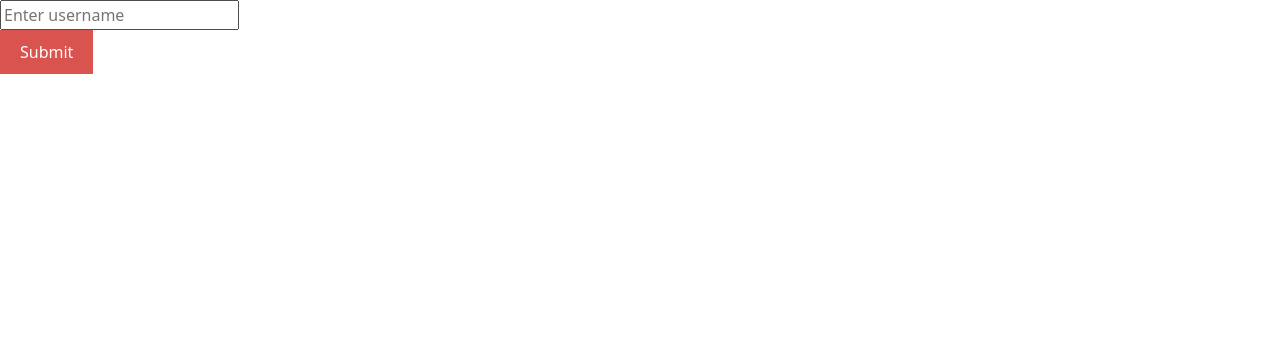
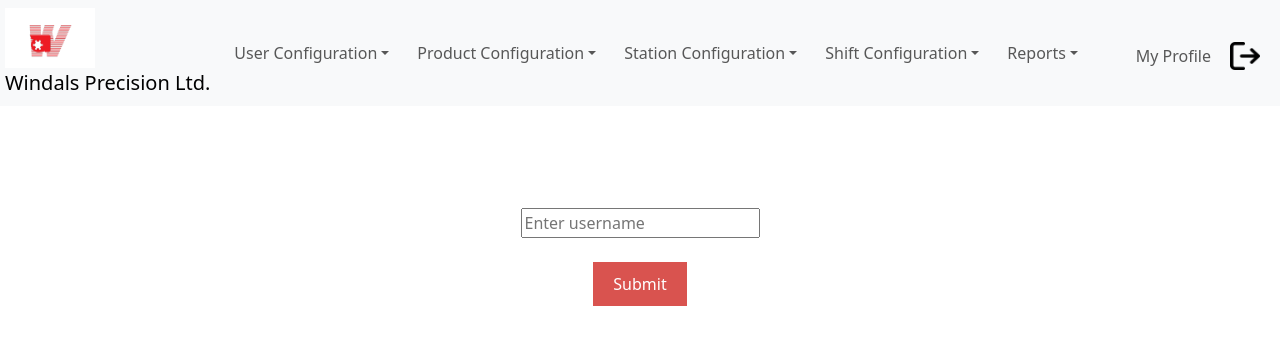
Before and after one commit to anjalipanchariya/windalsweb, a React (Create React App) app in the folder client/: page /1/LoginLog in a window 1280 px wide. Shown: the top 344 px of the page. Built offline with nearby package versions, Linux system fonts and the light colour scheme; no server answers.

Commit message:
report pages css updated

```diff
--- a/client/src/components/footer.css
+++ b/client/src/components/footer.css
@@ -2,7 +2,7 @@
     text-align: center;
     background-color: rgb(109, 109, 109);
     color: white;
-    height: 60px;
+    height: 30px;
     width: 100%;
     position: fixed;
     bottom: 0;
--- a/client/src/components/navbar.js
+++ b/client/src/components/navbar.js
@@ -42,10 +42,9 @@ function WindalsNav() {
   return (
     <>
       <Navbar expand="lg" className="bg-body-tertiary fixed-top">
-
           <div class="col" style={{ marginLeft: 5 }} >
-          <button type='button' style={{backgroundColor:'white'}}onClick={redirectToHome}><img src={logo} alt='' style={{ height: 40, width: 50 }} /></button>
-          <Navbar.Brand as={Link} to='/'>Windals Precision Ltd.</Navbar.Brand>
+          <button type='button' style={{backgroundColor:'white'}} onClick={redirectToHome}><img src={logo} alt='' style={{ height: 40, width: 50 }} /></button>
+          <Navbar.Brand>Windals Precision Ltd.</Navbar.Brand>
           </div>
           <Navbar.Toggle aria-controls="basic-navbar-nav" />
           <Navbar.Collapse id="basic-navbar-nav">
--- a/client/src/components/reports/loginLog.js
+++ b/client/src/components/reports/loginLog.js
@@ -1,19 +1,21 @@
-import { useFormik} from "formik";
+import { useFormik } from "formik";
 import * as Yup from "yup";
 import { getLoginLogInfo } from "../../helper/helper";
 import { useState } from "react";
 import Table from "../table";
 import { Alert } from 'react-bootstrap';
 import toast, { Toaster } from 'react-hot-toast';
+import WindalsNav from "../navbar";
+import './jobReport.css'
 
 function LoginLog() {
 
-    const [loginLogInfo,setLoginLogInfo] = useState([])
+    const [loginLogInfo, setLoginLogInfo] = useState([])
 
     const columns = [
-        {field:'station_name', label:'Station Name'},
-        {field:'login_date_time', label:'Login date and time'},
-        {field:'logout_date_time', label:'Logout date and time'},
+        { field: 'station_name', label: 'Station Name' },
+        { field: 'login_date_time', label: 'Login date and time' },
+        { field: 'logout_date_time', label: 'Logout date and time' },
     ]
 
     const validationSchema = Yup.object().shape({
@@ -25,19 +27,19 @@ function LoginLog() {
             userName: ""
         },
         validationSchema: validationSchema,
-        onSubmit:(values)=>{
+        onSubmit: (values) => {
             const getLoginLogInfoPromice = getLoginLogInfo(values)
-                toast.promise(getLoginLogInfoPromice,{
+            toast.promise(getLoginLogInfoPromice, {
                 loading: "Fetching data",
-                    error: (err) => { return err.msg},
+                error: (err) => { return err.msg },
                 success: (result) => {
-                        const newResult = result.map((log)=>{
+                    const newResult = result.map((log) => {
 
 
 
                         return {
                             ...log,
-                             station_name: log.station_name===null ? "null" : log.station_name,
+                            station_name: log.station_name === null ? "null" : log.station_name,
                             login_date_time: log.login_date_time
                                 ? [
                                     new Date(log.login_date_time).toLocaleDateString(),
@@ -49,7 +51,7 @@ function LoginLog() {
                                     new Date(log.logout_date_time).toLocaleDateString(),
                                     new Date(log.logout_date_time).toLocaleTimeString(),
                                 ].join(" ")
-                             :  "null"
+                                : "null"
                         }
                     })
 
@@ -60,10 +62,11 @@ function LoginLog() {
         }
     })
 
-    console.log({loginLogInfo:loginLogInfo});
+    console.log({ loginLogInfo: loginLogInfo });
     return (
         <div>
-             {/* <WindalsNav/> */}
+            <WindalsNav />
+            <div className="jobreport">
                 <Toaster position="top-center" reverseOrder={false}></Toaster>
                 <input
                     type="text"
@@ -72,12 +75,15 @@ function LoginLog() {
                     onChange={formik.handleChange}
                     name="userName"
                 />
-            { formik.errors.userName && formik.touched.userName ? (
+                {formik.errors.userName && formik.touched.userName ? (
                     <Alert variant="danger" className="error-message">{formik.errors.userName}</Alert>) : null}
+                    <br />
                 <button type="button" onClick={formik.handleSubmit}>Submit</button>
                 <p>{formik.userName}</p>
 
-            {loginLogInfo.length>0 && <Table columns={columns} data={loginLogInfo}/>}
+                {loginLogInfo.length > 0 && <Table columns={columns} data={loginLogInfo} />}
+            </div>
+
 
         </div>
     )
--- a/client/src/components/reports/productReport.js
+++ b/client/src/components/reports/productReport.js
@@ -2,6 +2,7 @@ import { useFormik} from "formik";
 import * as Yup from "yup";
 import Table from "../table"
 import WindalsNav from "../navbar";
+import './jobReport.css'
 
 function ProductReport() {
     const productName = "Fetched Product Name"
@@ -52,7 +53,8 @@ function ProductReport() {
 
     return (
         <div>
-            {/* <WindalsNav/> */}
+            <WindalsNav/>
+            <div className="jobreport">
             <input
                 className=""
                 type="text"
@@ -60,9 +62,13 @@ function ProductReport() {
                 placeholder="Enter Product Name"
                 name="Product Name"
             />
+            <br />
             <button>Submit</button>
+            <br />
             <p>{productName}</p>
             <Table columns={columns} data={table}/>
+            </div>
+
         </div>
     )
 }
```
Lines whose indentation alone changed are shown as unchanged.
